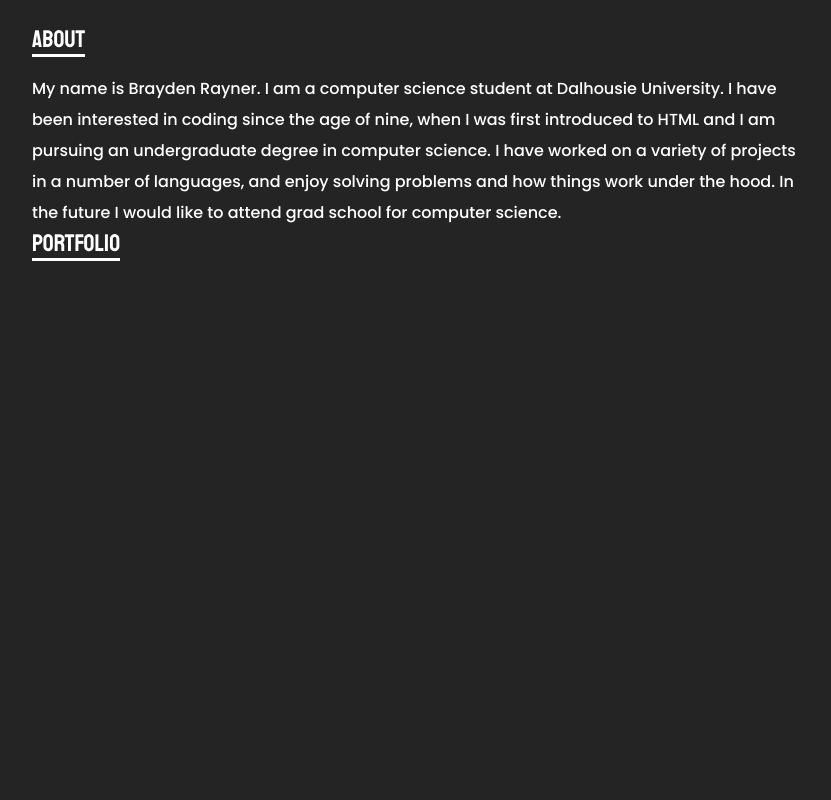
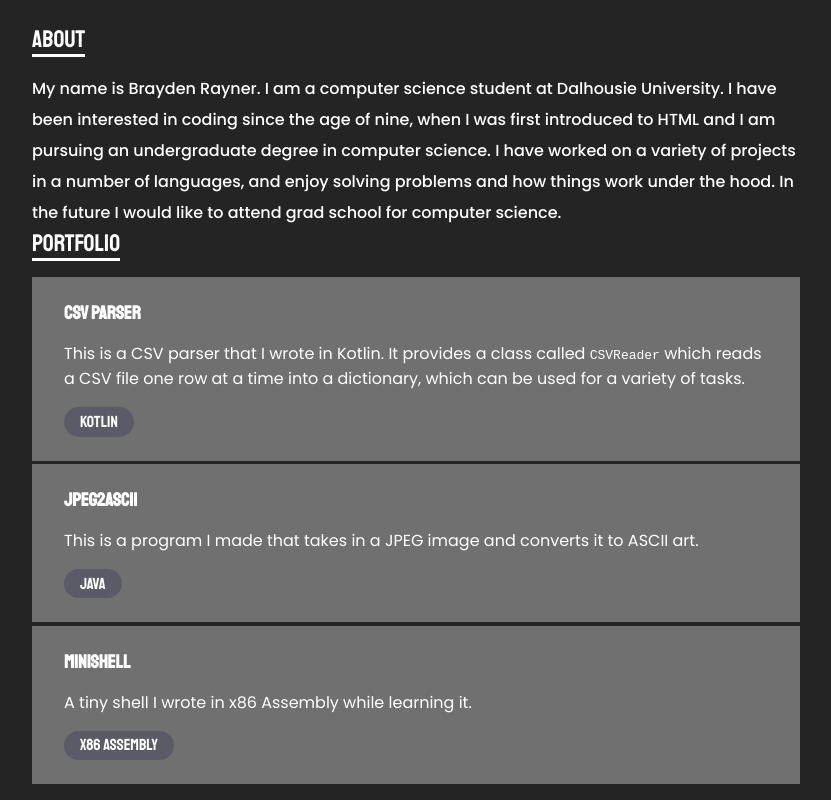
Before and after one commit to brayner05/brayner05.github.io, a plain HTML site: page index.html in a window 1280 px wide. Shown: the part 712-1512 px from the top of the page, without its empty margins (224-1055 px from the left). Before the commit the page ends 1116 px from the top, so only its background shows below. Drawn offline with nearby package versions, Linux system fonts and the light colour scheme.

Commit message:
Added portfolio section, removed services section temporarily

```diff
--- a/css/animations.css
+++ b/css/animations.css
@@ -17,3 +17,17 @@
         opacity: 1;
     }
 }
+
+@keyframes icon-bounce {
+    0% {
+        bottom: 16%;
+    }
+
+    50% {
+        bottom: 15%;
+    }
+
+    100% {
+        bottom: 16%;
+    }
+}
--- a/css/main.css
+++ b/css/main.css
@@ -47,6 +47,7 @@ header {
     display: flex;
     justify-content: center;
     align-items: center;
+    flex-direction: column;
 }
 
 header .title-box {
@@ -91,10 +92,49 @@ header h2 {
 
 section {
     opacity: 0;
-    transition: opacity 1s ease;
+    transition: opacity 2s ease;
     min-height: 20vh;
 }
 
 section.in-view {
     opacity: 1;
 }
+
+.project-card {
+    display: block;
+    color: #fff;
+    text-decoration: none;
+    margin-top: 0.2rem;
+    background-color: #707070;
+    padding: 1.5rem 2rem;
+    transition: background-color 0.5s ease;
+}
+
+.project-card:hover {
+    background-color: #909090;
+}
+
+.project-card:nth-child(1) {
+    margin-top: 0;
+}
+
+.project-card h3 {
+    font-family: "Staatliches", Arial, Helvetica, sans-serif;
+}
+
+.project-card p,
+.project-card .language-tag {
+    margin-top: 1rem;
+}
+
+.project-card code {
+}
+
+.project-card .language-tag {
+    background-color: #5a5b66;
+    display: inline-block;
+    font-family: "Staatliches", Arial, Helvetica, sans-serif;
+    padding: 0.3rem 1rem;
+
+    border-radius: 50px;
+}
--- a/index.html
+++ b/index.html
@@ -10,6 +10,10 @@
             href="https://fonts.googleapis.com/css2?family=Poppins:ital,wght@0,100;0,200;0,300;0,400;0,500;0,600;0,700;0,800;0,900;1,100;1,200;1,300;1,400;1,500;1,600;1,700;1,800;1,900&family=Staatliches&display=swap"
             rel="stylesheet"
         />
+        <link
+            rel="stylesheet"
+            href="https://fonts.googleapis.com/css2?family=Material+Symbols+Outlined:opsz,wght,FILL,GRAD@24,400,0,0"
+        />
         <link rel="stylesheet" href="css/main.css" />
     </head>
     <body>
@@ -18,9 +22,9 @@
                 Todo: On mobile collapse nav into drop down menu
             -->
             <ul>
-                <li><a href="index.html">Home</a></li>
-                <li><a href="index.html">About</a></li>
-                <li><a href="index.html">Portfolio</a></li>
+                <li><a href="index.html" id="home-link">Home</a></li>
+                <li><a href="index.html" id="about-link">About</a></li>
+                <li><a href="index.html" id="portfolio-link">Portfolio</a></li>
             </ul>
         </nav>
         <header>
@@ -49,6 +53,42 @@
         </section>
         <section id="portfolio-section">
             <span class="heading-underline">Portfolio</span>
+            <div class="projects">
+                <a
+                    class="project-card"
+                    href="https://github.com/brayner05/kt-csv"
+                >
+                    <h3>CSV Parser</h3>
+                    <p>
+                        This is a CSV parser that I wrote in Kotlin. It provides
+                        a class called <code>CSVReader</code> which reads a CSV
+                        file one row at a time into a dictionary, which can be
+                        used for a variety of tasks.
+                    </p>
+                    <span class="language-tag">Kotlin</span>
+                </a>
+                <a
+                    class="project-card"
+                    href="https://github.com/brayner05/jpeg2ascii"
+                >
+                    <h3>jpeg2ascii</h3>
+                    <p>
+                        This is a program I made that takes in a JPEG image and
+                        converts it to ASCII art.
+                    </p>
+                    <span class="language-tag">Java</span>
+                </a>
+                <a
+                    class="project-card"
+                    href="https://github.com/brayner05/minishell"
+                >
+                    <h3>Minishell</h3>
+                    <p>
+                        A tiny shell I wrote in x86 Assembly while learning it.
+                    </p>
+                    <span class="language-tag">x86 Assembly</span>
+                </a>
+            </div>
         </section>
         <script src="js/main.js"></script>
     </body>
--- a/js/main.js
+++ b/js/main.js
@@ -9,14 +9,14 @@ const isInView = element => {
 };
 
 /**
- * Fades a section in or out based on where the section is on the screen.
- * @param {HTMLElement} section
+ * Fades a element in or out based on where the element is on the screen.
+ * @param {HTMLElement} element
  */
-const fadeSection = section => {
-    if (isInView(section)) {
-        section.classList.add("in-view");
+const fadeElement = element => {
+    if (isInView(element)) {
+        element.classList.add("in-view");
     } else {
-        section.classList.remove("in-view");
+        element.classList.remove("in-view");
     }
 };
 
@@ -26,7 +26,7 @@ const fadeSection = section => {
  */
 const handleScroll = event => {
     for (const section of document.querySelectorAll("section")) {
-        fadeSection(section);
+        fadeElement(section);
     }
 };
 
```
Also changed, not shown: css/media-queries.css (+9 -5 lines). Lines whose indentation alone changed are shown as unchanged.
